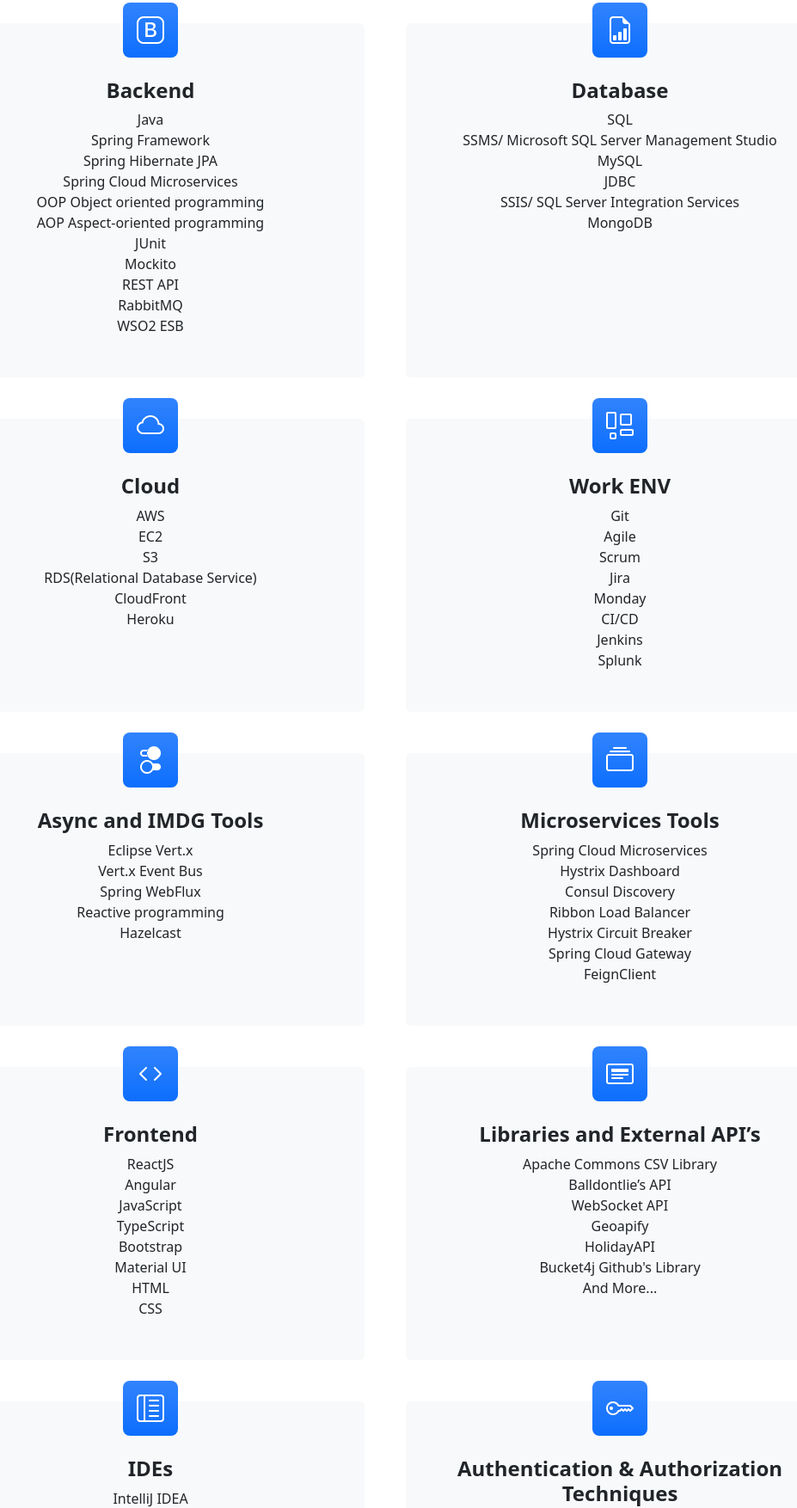
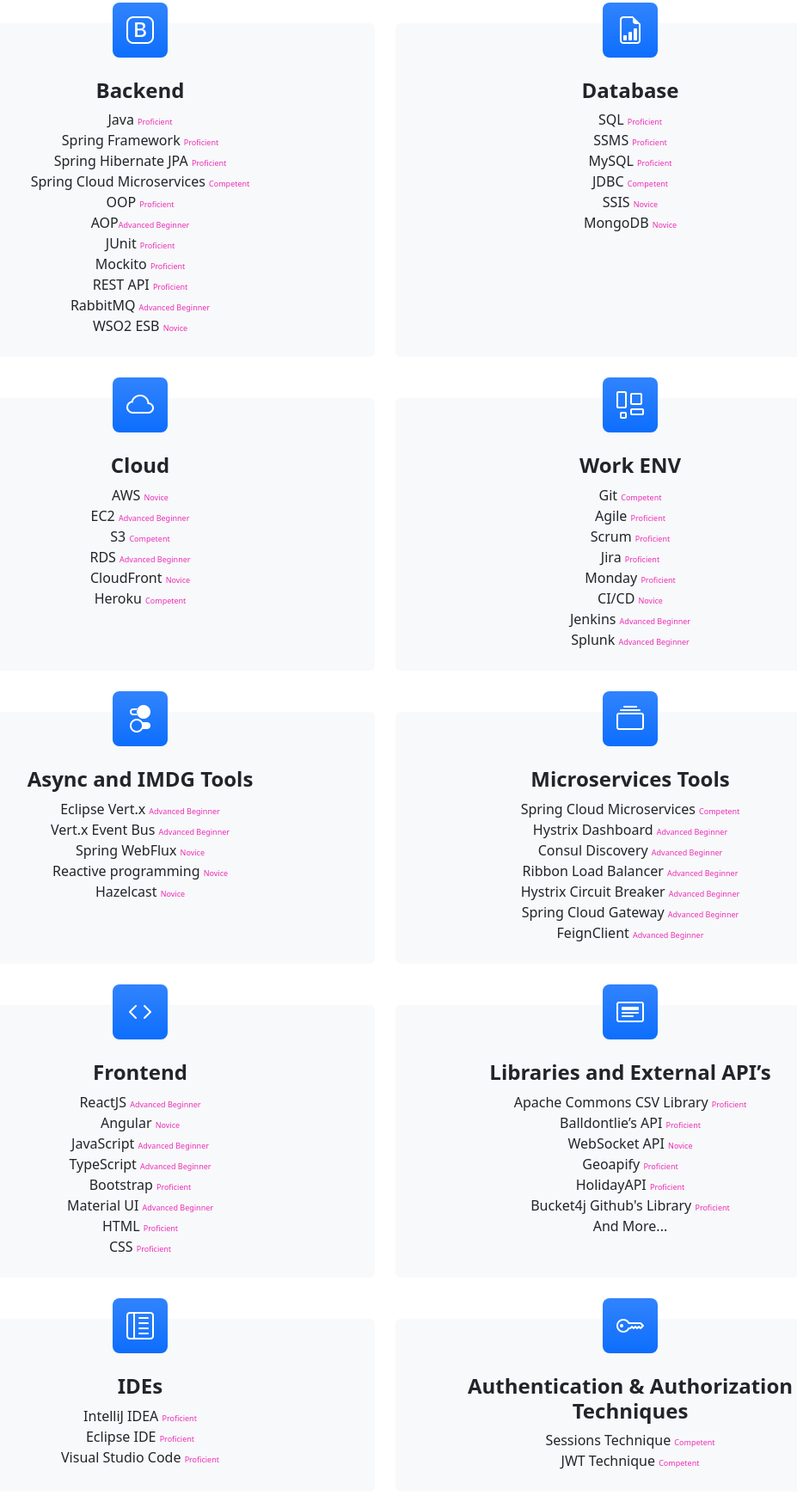
Before and after one commit to itsmechelly/tech-knowledge-website, a plain HTML site: page index.html in a window 1280 px wide. Shown: the part 663-2417 px from the top of the page at 86% size, without its empty margins (192-1119 px from the left). Drawn offline with nearby package versions, Linux system fonts and the light colour scheme.

Commit message:
added skills level

```diff
--- a/index.html
+++ b/index.html
@@ -21,7 +21,7 @@
                 <button class="navbar-toggler" type="button" data-bs-toggle="collapse" data-bs-target="#navbarSupportedContent" aria-controls="navbarSupportedContent" aria-expanded="false" aria-label="Toggle navigation"><span class="navbar-toggler-icon"></span></button>
                 <div class="collapse navbar-collapse" id="navbarSupportedContent">
                     <ul class="navbar-nav ms-auto mb-2 mb-lg-0">
-                        <li class="nav-item"><a class="nav-link" href="#!">Cover Letter</a></li>
+                        <li class="nav-item"><a class="nav-link" href="http://cover-letter-website.s3-website-eu-west-1.amazonaws.com/" target="_blank">Cover Letter</a></li>
                         <li class="nav-item"><a class="nav-link" href="http://chellyiz-portfolio.s3-website-eu-west-1.amazonaws.com/" target="_blank">Portfolio Website</a></li>
                     </ul>
                 </div>
@@ -45,143 +45,143 @@
         </header>
         <!-- Page Content-->
         <section class="pt-4" id="details">
-            <div class="container px-lg-5">
+            <div class="container px-lg-7">
                 <br/><br/><br/><br/>
                 <!-- Page Features-->
-                <div class="row gx-lg-5">
+                <div class="row gx-lg-8">
                     <div class="col-lg-6 col-xxl-4 mb-5">
                         <div class="card bg-light border-0 h-100">
-                            <div class="card-body text-center p-4 p-lg-5 pt-0 pt-lg-0">
+                            <div class="card-body text-center p-4 p-lg-6 pt-0 pt-lg-0">
                                 <div class="feature bg-primary bg-gradient text-white rounded-3 mb-4 mt-n4"><i class="bi bi-bootstrap"></i></div>
                                 <h2 class="fs-4 fw-bold">Backend</h2>
                                 <p class="mb-0">
-                                    Java<br/>
-                                    Spring Framework<br/>
-                                    Spring Hibernate JPA<br/>
-                                    Spring Cloud Microservices<br/>
-                                    OOP Object oriented programming<br/>
-                                    AOP Aspect-oriented programming<br/>
-                                    JUnit<br/>
-                                    Mockito<br/>
-                                    REST API<br/>
-                                    RabbitMQ<br/>
-                                    WSO2 ESB<br/>
+                                    Java <small style="color: rgb(236, 46, 182); font-size: xx-small;">Proficient</small><br/>
+                                    Spring Framework <small style="color: rgb(236, 46, 182); font-size: xx-small;">Proficient</small><br/>
+                                    Spring Hibernate JPA <small style="color: rgb(236, 46, 182); font-size: xx-small;">Proficient</small><br/>
+                                    Spring Cloud Microservices <small style="color: rgb(236, 46, 182); font-size:xx-small;">Competent</small><br/>
+                                    OOP <small style="color: rgb(236, 46, 182); font-size: xx-small;">Proficient</small><br/>
+                                    AOP<small style="color: rgb(236, 46, 182); font-size: xx-small;">Advanced Beginner</small><br/>
+                                    JUnit <small style="color: rgb(236, 46, 182); font-size: xx-small;">Proficient</small><br/>
+                                    Mockito <small style="color: rgb(236, 46, 182); font-size: xx-small;">Proficient</small><br/>
+                                    REST API <small style="color: rgb(236, 46, 182); font-size: xx-small;">Proficient</small><br/>
+                                    RabbitMQ <small style="color: rgb(236, 46, 182); font-size: xx-small;">Advanced Beginner</small><br/>
+                                    WSO2 ESB <small style="color: rgb(236, 46, 182); font-size: xx-small;">Novice</small><br/>
                                 </p>
                             </div>
                         </div>
                     </div>
                     <div class="col-lg-6 col-xxl-4 mb-5">
                         <div class="card bg-light border-0 h-100">
-                            <div class="card-body text-center p-4 p-lg-5 pt-0 pt-lg-0">
+                            <div class="card-body text-center p-4 p-lg-6 pt-0 pt-lg-0">
                                 <div class="feature bg-primary bg-gradient text-white rounded-3 mb-4 mt-n4"><i class="bi bi-file-earmark-bar-graph"></i></div>
                                 <h2 class="fs-4 fw-bold">Database</h2>
                                 <p class="mb-0">
-                                    SQL<br/>
-                                    SSMS/ Microsoft SQL Server Management Studio<br/>
-                                    MySQL<br/>
-                                    JDBC<br/>
-                                    SSIS/ SQL Server Integration Services<br/>
-                                    MongoDB<br/>
+                                    SQL <small style="color: rgb(236, 46, 182); font-size: xx-small;">Proficient</small><br/>
+                                    SSMS <small style="color: rgb(236, 46, 182); font-size: xx-small;">Proficient</small><br/>
+                                    MySQL <small style="color: rgb(236, 46, 182); font-size: xx-small;">Proficient</small><br/>
+                                    JDBC <small style="color: rgb(236, 46, 182); font-size: xx-small;">Competent</small><br/>
+                                    SSIS <small style="color: rgb(236, 46, 182); font-size: xx-small;">Novice</small><br/>
+                                    MongoDB <small style="color: rgb(236, 46, 182); font-size: xx-small;">Novice</small><br/>
                                 </p>
                             </div>
                         </div>
                     </div>
                     <div class="col-lg-6 col-xxl-4 mb-5">
                         <div class="card bg-light border-0 h-100">
-                            <div class="card-body text-center p-4 p-lg-5 pt-0 pt-lg-0">
+                            <div class="card-body text-center p-4 p-lg-6 pt-0 pt-lg-0">
                                 <div class="feature bg-primary bg-gradient text-white rounded-3 mb-4 mt-n4"><i class="bi bi-cloud"></i></div>
                                 <h2 class="fs-4 fw-bold">Cloud</h2>
                                 <p class="mb-0">
-                                    AWS<br/>
-                                    EC2<br/>
-                                    S3<br/>
-                                    RDS(Relational Database Service)<br/>
-                                    CloudFront<br/>
-                                    Heroku<br/>
+                                    AWS <small style="color: rgb(236, 46, 182); font-size: xx-small;">Novice</small><br/>
+                                    EC2 <small style="color: rgb(236, 46, 182); font-size: xx-small;">Advanced Beginner</small><br/>
+                                    S3 <small style="color: rgb(236, 46, 182); font-size: xx-small;">Competent</small><br/>
+                                    RDS <small style="color: rgb(236, 46, 182); font-size: xx-small;">Advanced Beginner</small><br/>
+                                    CloudFront <small style="color: rgb(236, 46, 182); font-size: xx-small;">Novice</small><br/>
+                                    Heroku <small style="color: rgb(236, 46, 182); font-size: xx-small;">Competent</small><br/>
                                 </p>
                             </div>
                         </div>
                     </div>
                     <div class="col-lg-6 col-xxl-4 mb-5">
                         <div class="card bg-light border-0 h-100">
-                            <div class="card-body text-center p-4 p-lg-5 pt-0 pt-lg-0">
+                            <div class="card-body text-center p-4 p-lg-6 pt-0 pt-lg-0">
                                 <div class="feature bg-primary bg-gradient text-white rounded-3 mb-4 mt-n4"><i class="bi bi-layout-wtf"></i></div>
                                 <h2 class="fs-4 fw-bold">Work ENV</h2>
                                 <p class="mb-0">
-                                    Git<br/>
-                                    Agile<br/>
-                                    Scrum<br/>
-                                    Jira<br/>
-                                    Monday<br/>
-                                    CI/CD<br/>
-                                    Jenkins<br/>
-                                    Splunk<br/>
+                                    Git <small style="color: rgb(236, 46, 182); font-size: xx-small;">Competent</small><br/>
+                                    Agile <small style="color: rgb(236, 46, 182); font-size: xx-small;">Proficient</small><br/>
+                                    Scrum <small style="color: rgb(236, 46, 182); font-size: xx-small;">Proficient</small><br/>
+                                    Jira <small style="color: rgb(236, 46, 182); font-size: xx-small;">Proficient</small><br/>
+                                    Monday <small style="color: rgb(236, 46, 182); font-size: xx-small;">Proficient</small><br/>
+                                    CI/CD <small style="color: rgb(236, 46, 182); font-size: xx-small;">Novice</small><br/>
+                                    Jenkins <small style="color: rgb(236, 46, 182); font-size: xx-small;">Advanced Beginner</small><br/>
+                                    Splunk <small style="color: rgb(236, 46, 182); font-size: xx-small;">Advanced Beginner</small><br/>
                                 </p>
                             </div>
                         </div>
                     </div>
                     <div class="col-lg-6 col-xxl-4 mb-5">
                         <div class="card bg-light border-0 h-100">
-                            <div class="card-body text-center p-4 p-lg-5 pt-0 pt-lg-0">
+                            <div class="card-body text-center p-4 p-lg-6 pt-0 pt-lg-0">
                                 <div class="feature bg-primary bg-gradient text-white rounded-3 mb-4 mt-n4"><i class="bi bi-toggles2"></i></div>
                                 <h2 class="fs-4 fw-bold">Async and IMDG Tools</h2>
                                 <p class="mb-0">
-                                    Eclipse Vert.x<br/>
-                                    Vert.x Event Bus<br/>
-                                    Spring WebFlux<br/>
-                                    Reactive programming<br/>
-                                    Hazelcast<br/>
+                                    Eclipse Vert.x <small style="color: rgb(236, 46, 182); font-size: xx-small;">Advanced Beginner</small><br/>
+                                    Vert.x Event Bus <small style="color: rgb(236, 46, 182); font-size: xx-small;">Advanced Beginner</small><br/>
+                                    Spring WebFlux <small style="color: rgb(236, 46, 182); font-size: xx-small;">Novice</small><br/>
+                                    Reactive programming <small style="color: rgb(236, 46, 182); font-size: xx-small;">Novice</small><br/>
+                                    Hazelcast <small style="color: rgb(236, 46, 182); font-size: xx-small;">Novice</small><br/>
                                 </p>
                             </div>
                         </div>
                     </div>
                     <div class="col-lg-6 col-xxl-4 mb-5">
                         <div class="card bg-light border-0 h-100">
-                            <div class="card-body text-center p-4 p-lg-5 pt-0 pt-lg-0">
+                            <div class="card-body text-center p-4 p-lg-6 pt-0 pt-lg-0">
                                 <div class="feature bg-primary bg-gradient text-white rounded-3 mb-4 mt-n4"><i class="bi bi-collection"></i></div>
                                 <h2 class="fs-4 fw-bold">Microservices Tools</h2>
                                 <p class="mb-0">
-                                    Spring Cloud Microservices<br/>
-                                    Hystrix Dashboard<br/>
-                                    Consul Discovery<br/>
-                                    Ribbon Load Balancer<br/>
-                                    Hystrix Circuit Breaker<br/>
-                                    Spring Cloud Gateway<br/>
-                                    FeignClient<br/>
+                                    Spring Cloud Microservices <small style="color: rgb(236, 46, 182); font-size: xx-small;">Competent</small><br/>
+                                    Hystrix Dashboard <small style="color: rgb(236, 46, 182); font-size: xx-small;">Advanced Beginner</small><br/>
+                                    Consul Discovery <small style="color: rgb(236, 46, 182); font-size: xx-small;">Advanced Beginner</small><br/>
+                                    Ribbon Load Balancer <small style="color: rgb(236, 46, 182); font-size: xx-small;">Advanced Beginner</small><br/>
+                                    Hystrix Circuit Breaker <small style="color: rgb(236, 46, 182); font-size: xx-small;">Advanced Beginner</small><br/>
+                                    Spring Cloud Gateway <small style="color: rgb(236, 46, 182); font-size: xx-small;">Advanced Beginner</small><br/>
+                                    FeignClient <small style="color: rgb(236, 46, 182); font-size: xx-small;">Advanced Beginner</small><br/>
                                 </p>
                             </div>
                         </div>
                     </div>
                     <div class="col-lg-6 col-xxl-4 mb-5">
                         <div class="card bg-light border-0 h-100">
-                            <div class="card-body text-center p-4 p-lg-5 pt-0 pt-lg-0">
+                            <div class="card-body text-center p-4 p-lg-6 pt-0 pt-lg-0">
                                 <div class="feature bg-primary bg-gradient text-white rounded-3 mb-4 mt-n4"><i class="bi bi-code"></i></div>
                                 <h2 class="fs-4 fw-bold">Frontend</h2>
                                 <p class="mb-0">
-                                    ReactJS<br/>
-                                    Angular<br/>
-                                    JavaScript<br/>
-                                    TypeScript<br/>
-                                    Bootstrap<br/>
-                                    Material UI<br/>
-                                    HTML<br/>
-                                    CSS<br/>
+                                    ReactJS <small style="color: rgb(236, 46, 182); font-size: xx-small;">Advanced Beginner</small><br/>
+                                    Angular <small style="color: rgb(236, 46, 182); font-size: xx-small;">Novice</small><br/>
+                                    JavaScript <small style="color: rgb(236, 46, 182); font-size: xx-small;">Advanced Beginner</small><br/>
+                                    TypeScript <small style="color: rgb(236, 46, 182); font-size: xx-small;">Advanced Beginner</small><br/>
+                                    Bootstrap <small style="color: rgb(236, 46, 182); font-size: xx-small;">Proficient</small><br/>
+                                    Material UI <small style="color: rgb(236, 46, 182); font-size: xx-small;">Advanced Beginner</small><br/>
+                                    HTML <small style="color: rgb(236, 46, 182); font-size: xx-small;">Proficient</small><br/>
+                                    CSS <small style="color: rgb(236, 46, 182); font-size: xx-small;">Proficient</small><br/>
                                 </p>
                             </div>
                         </div>
                     </div>
                     <div class="col-lg-6 col-xxl-4 mb-5">
                         <div class="card bg-light border-0 h-100">
-                            <div class="card-body text-center p-4 p-lg-5 pt-0 pt-lg-0">
+                            <div class="card-body text-center p-4 p-lg-6 pt-0 pt-lg-0">
                                 <div class="feature bg-primary bg-gradient text-white rounded-3 mb-4 mt-n4"><i class="bi bi-card-heading"></i></div>
                                 <h2 class="fs-4 fw-bold">Libraries and External API’s</h2>
                                 <p class="mb-0">
-                                    Apache Commons CSV Library<br/>
-                                    Balldontlie’s API<br/>
-                                    WebSocket API<br/>
-                                    Geoapify<br/>
-                                    HolidayAPI<br/>
-                                    Bucket4j Github's Library<br/>
+                                    Apache Commons CSV Library <small style="color: rgb(236, 46, 182); font-size: xx-small;">Proficient</small><br/>
+                                    Balldontlie’s API <small style="color: rgb(236, 46, 182); font-size: xx-small;">Proficient</small><br/>
+                                    WebSocket API <small style="color: rgb(236, 46, 182); font-size: xx-small;">Novice</small><br/>
+                                    Geoapify <small style="color: rgb(236, 46, 182); font-size: xx-small;">Proficient</small><br/>
+                                    HolidayAPI <small style="color: rgb(236, 46, 182); font-size: xx-small;">Proficient</small><br/>
+                                    Bucket4j Github's Library <small style="color: rgb(236, 46, 182); font-size: xx-small;">Proficient</small><br/>
                                     And More...
                                 </p>
                             </div>
@@ -189,46 +189,46 @@
                     </div>
                     <div class="col-lg-6 col-xxl-4 mb-5">
                         <div class="card bg-light border-0 h-100">
-                            <div class="card-body text-center p-4 p-lg-5 pt-0 pt-lg-0">
+                            <div class="card-body text-center p-4 p-lg-6 pt-0 pt-lg-0">
                                 <div class="feature bg-primary bg-gradient text-white rounded-3 mb-4 mt-n4"><i class="bi bi-layout-text-sidebar-reverse"></i></div>
                                 <h2 class="fs-4 fw-bold">IDEs</h2>
                                 <p class="mb-0">
-                                    IntelliJ IDEA<br/>
-                                    Eclipse IDE<br/>
-                                    Visual Studio Code<br/>
+                                    IntelliJ IDEA <small style="color: rgb(236, 46, 182); font-size: xx-small;">Proficient</small><br/>
+                                    Eclipse IDE <small style="color: rgb(236, 46, 182); font-size: xx-small;">Proficient</small><br/>
+                                    Visual Studio Code <small style="color: rgb(236, 46, 182); font-size: xx-small;">Proficient</small><br/>
                                 </p>
                             </div>
                         </div>
                     </div>
                     <div class="col-lg-6 col-xxl-4 mb-5">
                         <div class="card bg-light border-0 h-100">
-                            <div class="card-body text-center p-4 p-lg-5 pt-0 pt-lg-0">
+                            <div class="card-body text-center p-4 p-lg-6 pt-0 pt-lg-0">
                                 <div class="feature bg-primary bg-gradient text-white rounded-3 mb-4 mt-n4"><i class="bi bi-key"></i></div>
                                 <h2 class="fs-4 fw-bold">Authentication & Authorization Techniques</h2>
                                 <p class="mb-0">
-                                    Sessions Technique<br/>
-                                    JWT Technique<br/>
+                                    Sessions Technique <small style="color: rgb(236, 46, 182); font-size: xx-small;">Competent</small><br/>
+                                    JWT Technique <small style="color: rgb(236, 46, 182); font-size: xx-small;">Competent</small><br/>
                                 </p>
                             </div>
                         </div>
                     </div>
                     <div class="col-lg-6 col-xxl-4 mb-5">
                         <div class="card bg-light border-0 h-100">
-                            <div class="card-body text-center p-4 p-lg-5 pt-0 pt-lg-0">
+                            <div class="card-body text-center p-4 p-lg-6 pt-0 pt-lg-0">
                                 <div class="feature bg-primary bg-gradient text-white rounded-3 mb-4 mt-n4"><i class="bi bi-plus"></i></div>
                                 <h2 class="fs-4 fw-bold">Extra</h2>
                                 <p class="mb-0">
-                                    Slack<br/>
-                                    Salesforce CRM<br/>
-                                    Excellent technical documentation and reporting skills<br/>
-                                    Experience in delivering lectures<br/>
+                                    Slack <small style="color: rgb(236, 46, 182); font-size: xx-small;">Proficient</small><br/>
+                                    Salesforce CRM <small style="color: rgb(236, 46, 182); font-size: xx-small;">Competent</small><br/>
+                                    Excellent technical documentation and reporting skills <small style="color: rgb(236, 46, 182); font-size: xx-small;">Proficient</small><br/>
+                                    Experience in delivering lectures <small style="color: rgb(236, 46, 182); font-size: xx-small;">Competent</small><br/>
                                 </p>
                             </div>
                         </div>
                     </div>
                     <div class="col-lg-6 col-xxl-4 mb-5">
                         <div class="card bg-light border-0 h-100">
-                            <div class="card-body text-center p-4 p-lg-5 pt-0 pt-lg-0">
+                            <div class="card-body text-center p-4 p-lg-6 pt-0 pt-lg-0">
                                 <div class="feature bg-primary bg-gradient text-white rounded-3 mb-4 mt-n4"><i class="bi bi-patch-check"></i></div>
                                 <h2 class="fs-4 fw-bold">Soon...</h2>
                                 <p class="mb-0">
```
